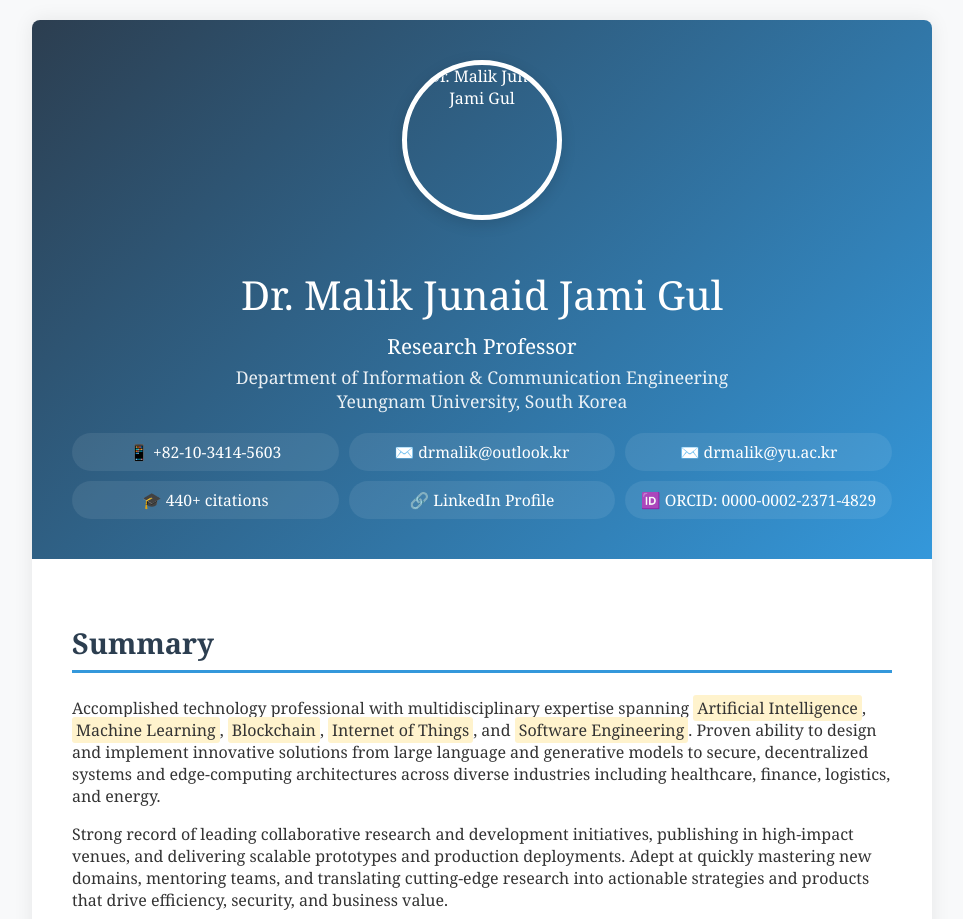
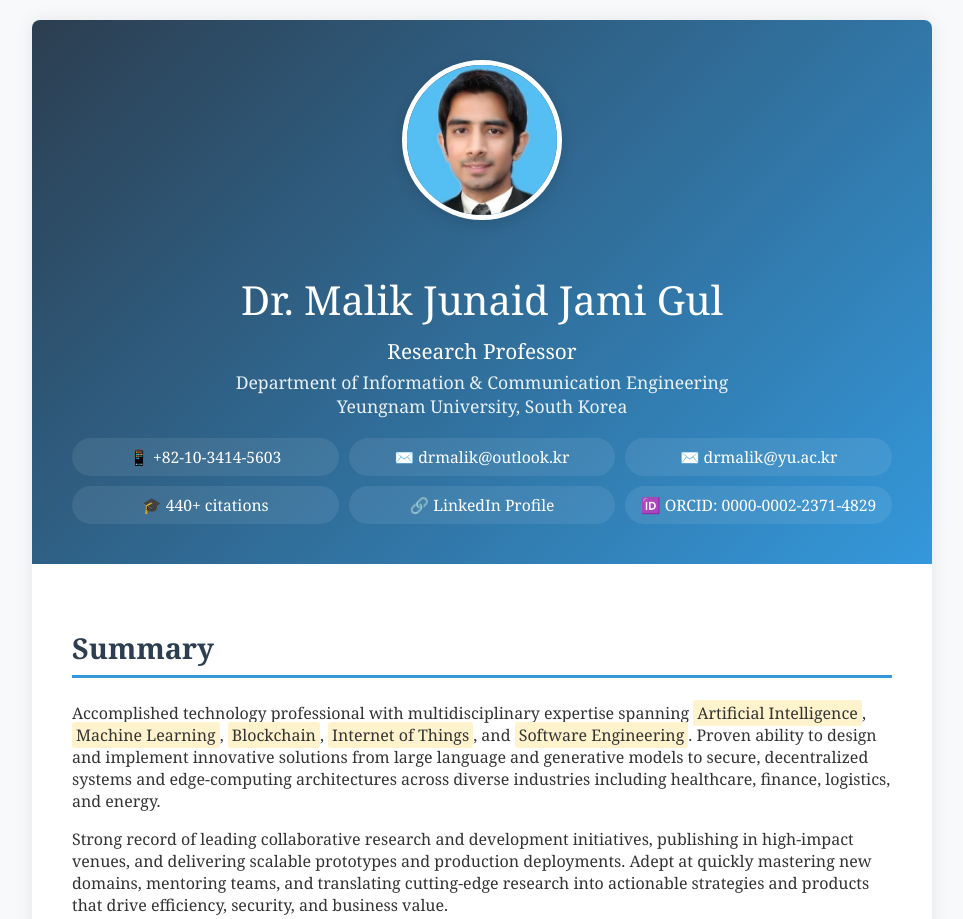
Before and after one commit to malikjunaidgul/malikjunaidgul.github.io, a plain HTML site: page index.html in a window 1280 px wide. Shown: the top 919 px of the page, without its empty margins (158-1121 px from the left). Drawn offline with Linux system fonts and the light colour scheme.

Commit message:
Update index.html

```diff
--- a/index.html
+++ b/index.html
@@ -170,7 +170,7 @@
 <body>
 <div class="container">
     <div class="header">
-        <img src="Myimage.jpg" alt="Dr. Malik Junaid Jami Gul" class="profile-image">
+        <img src="Myimage.jpeg" alt="Dr. Malik Junaid Jami Gul" class="profile-image">
 
         <h1>Dr. Malik Junaid Jami Gul</h1>
         <div class="title">Research Professor</div>
```
